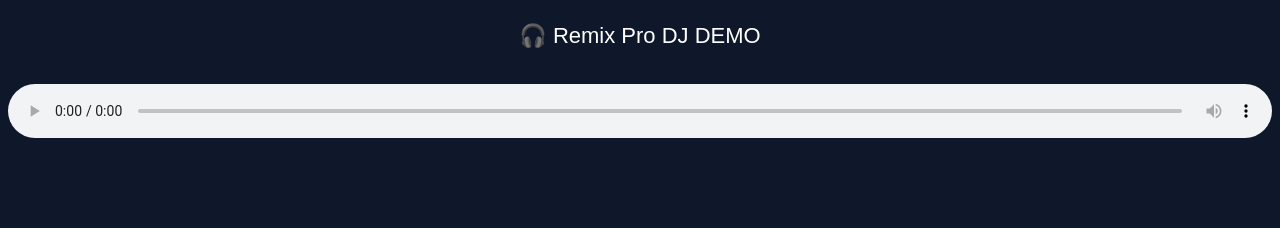
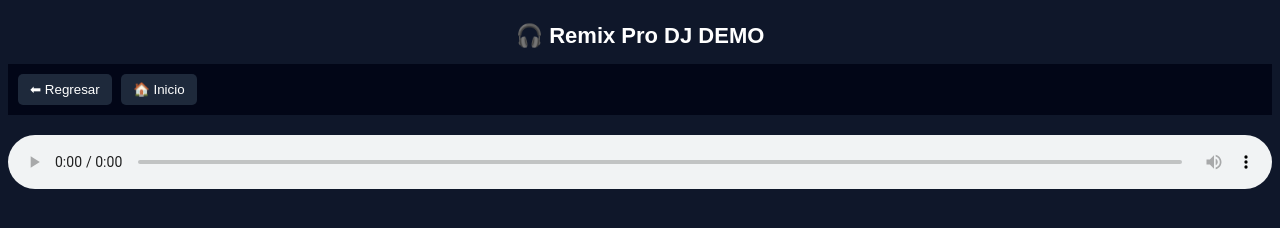
Before and after one commit to roypqs-githu/demo-remix, a website: page public/index.html in a window 1280 px wide. Drawn offline with Linux system fonts and the light colour scheme; no server answers.

Commit message:
Update index.html

```diff
--- a/public/index.html
+++ b/public/index.html
@@ -15,6 +15,26 @@ header {
     padding: 15px;
     text-align: center;
     font-size: 22px;
+    font-weight: bold;
+}
+
+.nav {
+    padding: 10px;
+    background: #020617;
+}
+
+button {
+    padding: 8px 12px;
+    margin-right: 5px;
+    background: #1e293b;
+    color: white;
+    border: none;
+    cursor: pointer;
+    border-radius: 5px;
+}
+
+button:hover {
+    background: #334155;
 }
 
 .item {
@@ -33,12 +53,28 @@ header {
 
 <header>🎧 Remix Pro DJ DEMO</header>
 
+<div class="nav">
+    <button onclick="goBack()">⬅ Regresar</button>
+    <button onclick="goHome()">🏠 Inicio</button>
+</div>
+
 <div id="explorer"></div>
 
 <audio id="player" controls style="width:100%; margin-top:20px;"></audio>
 
 <script>
-async function loadFolder(path = "/") {
+
+// 🔥 CARPETA BASE (AQUÍ ESTÁ LA CLAVE)
+const ROOT = "/Remix Pro DJ/";
+
+// historial para navegación
+let historyStack = [];
+
+async function loadFolder(path = ROOT, addToHistory = true) {
+
+    if (addToHistory) {
+        historyStack.push(path);
+    }
 
     const res = await fetch("/list?path=" + path);
     const text = await res.text();
@@ -70,11 +106,30 @@ async function loadFolder(path = "/") {
     document.getElementById("explorer").innerHTML = html;
 }
 
+// ▶ reproducir
 function playFile(url) {
-    document.getElementById("player").src = "/stream?url=https://webdav.opendrive.com" + url;
+    document.getElementById("player").src =
+        "/stream?url=https://webdav.opendrive.com" + url;
 }
 
-loadFolder();
+// 🔙 regresar
+function goBack() {
+    if (historyStack.length > 1) {
+        historyStack.pop(); // quitar actual
+        const prev = historyStack.pop(); // anterior
+        loadFolder(prev);
+    }
+}
+
+// 🏠 inicio
+function goHome() {
+    historyStack = [];
+    loadFolder(ROOT);
+}
+
+// iniciar en Remix Pro DJ
+loadFolder(ROOT);
+
 </script>
 
 </body>
```
